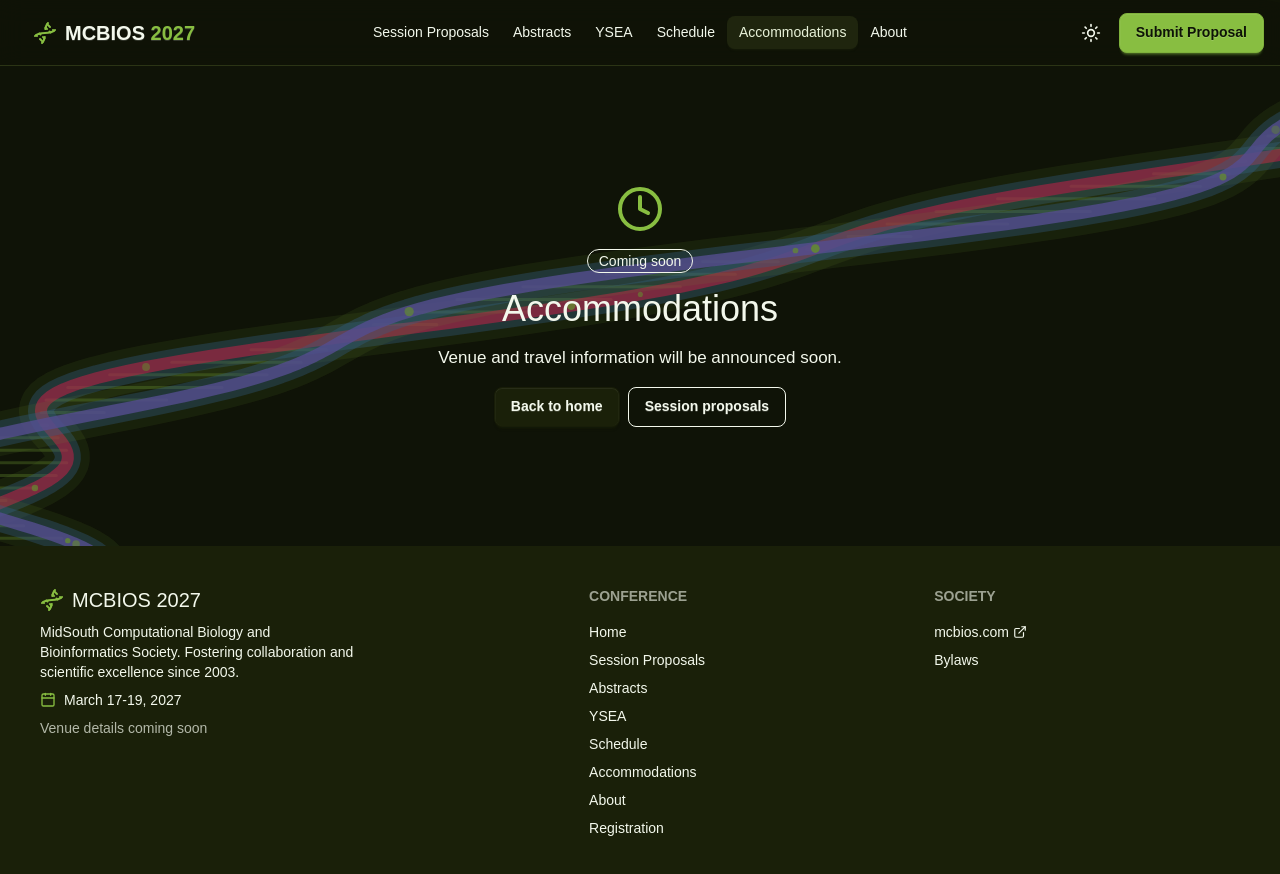
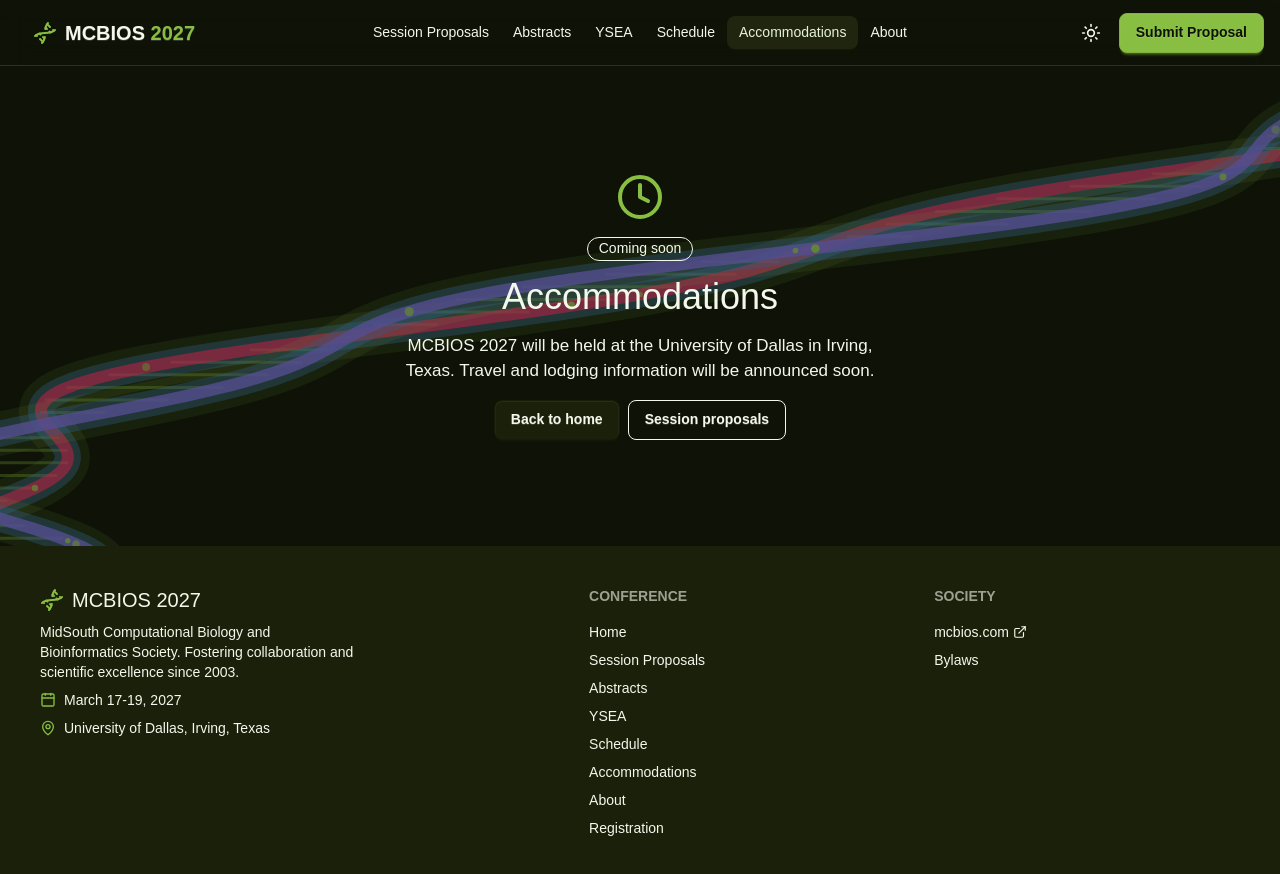
Before and after one commit to Guysnacho/mcbios, a Next.js app: page /accommodations in a window 1280 px wide. Shown: the top 874 px of the page. Built offline with nearby package versions, Linux system fonts and the light colour scheme; a web font is replaced by a local one.

Commit message:
add venue details

```diff
--- a/src/app/accommodations/page.tsx
+++ b/src/app/accommodations/page.tsx
@@ -6,7 +6,8 @@ export const metadata: Metadata = { title: "Accommodations" };
 export default function Page() {
   return (
     <ComingSoon title="Accommodations">
-      Venue and travel information will be announced soon.
+      MCBIOS 2027 will be held at the University of Dallas in Irving, Texas.
+      Travel and lodging information will be announced soon.
     </ComingSoon>
   );
 }
--- a/src/app/page.tsx
+++ b/src/app/page.tsx
@@ -45,7 +45,7 @@ const COMING_UP = [
     href: "/accommodations",
     title: "Accommodations",
     badge: "Coming soon",
-    desc: "Venue and travel details will be announced.",
+    desc: "University of Dallas, Irving, Texas. Travel details to follow.",
     Icon: Globe,
   },
 ];
--- a/src/components/Countdown.tsx
+++ b/src/components/Countdown.tsx
@@ -1,8 +1,13 @@
 "use client";
 
-import { PROPOSAL_DEADLINE, PROPOSAL_DEADLINE_LABEL } from "@/lib/site";
+import {
+  PROPOSAL_DEADLINE,
+  PROPOSAL_DEADLINE_LABEL,
+  VENUE_LOCATION,
+  VENUE_NAME,
+} from "@/lib/site";
 import { useNow } from "@/lib/useNow";
-import { Clock } from "lucide-react";
+import { Clock, MapPin } from "lucide-react";
 
 const DEADLINE_MS = new Date(PROPOSAL_DEADLINE).getTime();
 
@@ -47,6 +52,10 @@ export function Countdown() {
     <div className="card bg-base-200/80 backdrop-blur-md card-border">
       <div className="card-body items-center text-center">
         <div className="flex items-center gap-2 opacity-80">
+          <MapPin className="size-4 text-primary" />
+          <p>{VENUE_NAME} - {VENUE_LOCATION}</p>
+        </div>
+        <div className="flex items-center gap-2 opacity-80">
           <Clock className="size-4 text-primary" />
           Session proposals due {PROPOSAL_DEADLINE_LABEL}
         </div>
--- a/src/components/Footer.tsx
+++ b/src/components/Footer.tsx
@@ -1,5 +1,10 @@
-import { MAIN_SITE_URL, NAV_ITEMS } from "@/lib/site";
-import { Calendar, Dna, ExternalLink } from "lucide-react";
+import {
+  MAIN_SITE_URL,
+  NAV_ITEMS,
+  VENUE_LOCATION,
+  VENUE_NAME,
+} from "@/lib/site";
+import { Calendar, Dna, ExternalLink, MapPin } from "lucide-react";
 import Link from "next/link";
 
 export function Footer() {
@@ -18,7 +23,10 @@ export function Footer() {
           <Calendar className="size-4 text-primary" />
           March 17-19, 2027
         </p>
-        <p className="opacity-70">Venue details coming soon</p>
+        <p className="flex items-center gap-2">
+          <MapPin className="size-4 text-primary" />
+          {VENUE_NAME}, {VENUE_LOCATION}
+        </p>
       </aside>
 
       <nav>
--- a/src/lib/site.ts
+++ b/src/lib/site.ts
@@ -4,6 +4,9 @@ export const SESSION_PROPOSAL_URL = "https://forms.gle/VDm53L7xTU91XXRi9";
 // End of day, Dec 15 2026, in the viewer's local time. No time of day has been announced.
 export const PROPOSAL_DEADLINE = "2026-12-15T23:59:59";
 export const PROPOSAL_DEADLINE_LABEL = "December 15, 2026";
+
+export const VENUE_NAME = "University of Dallas";
+export const VENUE_LOCATION = "Irving, Texas";
 
 export const MAIN_SITE_URL = "https://mcbios.com";
 
```
